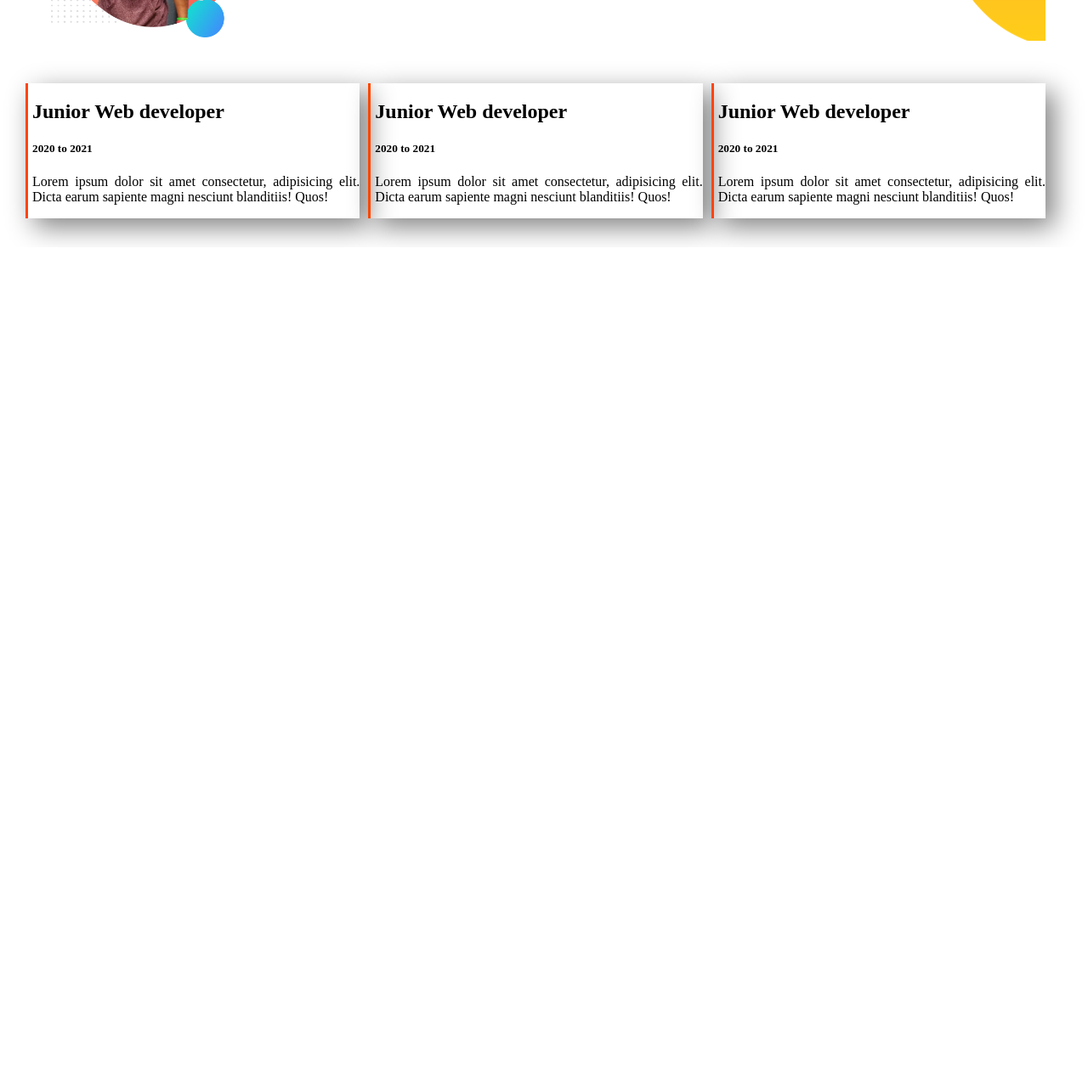
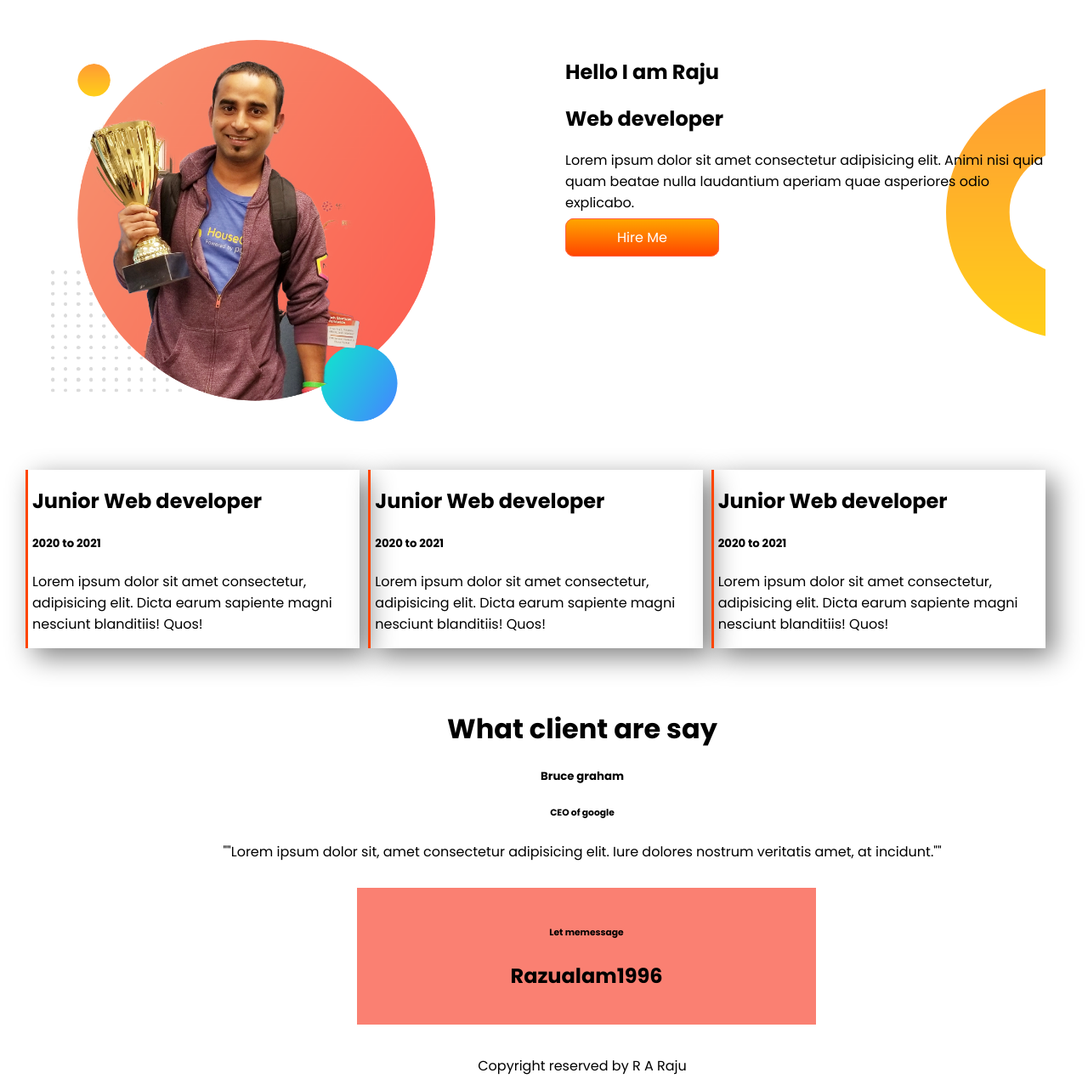
Before and after one commit to Razibul-Alam/Assignment1, a plain HTML site: page index.html in a window 1280 px wide. Shown: the part 509-1792 px from the top of the page at 85% size. Before the commit the page ends 800 px from the top, so only its background shows below. Drawn offline with Linux system fonts and the light colour scheme.

Commit message:
last commit

```diff
--- a/index.html
+++ b/index.html
@@ -4,6 +4,7 @@
     <meta charset="UTF-8">
     <meta http-equiv="X-UA-Compatible" content="IE=edge">
     <meta name="viewport" content="width=device-width, initial-scale=1.0">
+    <link href="https://fonts.googleapis.com/css2?family=Poppins:wght@200;300;400;500;600;700&display=swap" rel="stylesheet">
     <link rel="stylesheet" href="style.css">
     <title>My Portfolio</title>
 </head>
@@ -14,6 +15,7 @@
 <h2>Hello I am Raju</h2>
 <h2>Web developer</h2>
 <p>Lorem ipsum dolor sit amet consectetur adipisicing elit. Animi nisi quia quam beatae nulla laudantium aperiam quae asperiores odio explicabo.</p>
+<a class="button" href="http://" target="_blank" rel="noopener noreferrer">Hire Me</a>
         </div>
         <div class="half-width">
 <img class="banner-image" src="./images/jhankar.png" alt="">
@@ -28,6 +30,7 @@
 <h2>Hello I am Raju</h2>
 <h2>Web developer</h2>
 <p>Lorem ipsum dolor sit amet consectetur adipisicing elit. Animi nisi quia quam beatae nulla laudantium aperiam quae asperiores odio explicabo.</p>
+<a class="button2" href="http://" target="_blank" rel="noopener noreferrer">Hire Me</a>
         </div>
 
     </section>
@@ -49,6 +52,20 @@
             <p>Lorem ipsum dolor sit amet consectetur, adipisicing elit. Dicta earum sapiente magni nesciunt blanditiis! Quos!</p>
         </div>
     </section>
+    <div class="testimonial">
+<h1>What client are say</h1>
+<h5>Bruce graham</h5>
+<h6>CEO of google</h6>
+<p>""Lorem ipsum dolor sit, amet consectetur adipisicing elit. Iure dolores nostrum veritatis amet, at incidunt.""</p>
+
+<div class="email-box">
+    <h6>Let memessage</h6>
+    <h2>Razualam1996</h2>
+</div>
+</div>
+<div class="footer">
+<p> Copyright reserved by R A Raju</p>
+</div>
 </div>
 </body>
 </html>
--- a/style.css
+++ b/style.css
@@ -1,6 +1,8 @@
+
 body{
     padding: 0;
     margin: 0;
+    font-family: 'Poppins', sans-serif;
 }
 .main-container{
     width: 1330px;
@@ -23,7 +25,7 @@ body{
     padding-top: 50px;
 }
 .banner-image{
-    width: 40%;
+    width: 80%;
 }
 .half-width{
     width: 600px;
@@ -31,9 +33,7 @@ body{
     margin-left: 20px;
 
 }
-p{
-    text-align: justify;
-}
+
 .exp-section{
     display: flex;
     width: 1210px;
@@ -47,3 +47,36 @@ p{
     padding-left: 5px;
     margin-left: 10px;
 }
+.button{
+    text-decoration: none;
+    border: 1px solid tomato;
+    border-radius: 10px;
+    padding: 10px 30px;
+    background-image: linear-gradient(180deg,orange,orangered);
+    color: white;
+}
+.button2{
+    text-decoration: none;
+    border: 1px solid tomato;
+    border-radius: 10px;
+    padding: 10px 60px;
+    background-image: linear-gradient(180deg,orange,orangered);
+    color: white;
+}
+.testimonial{
+    padding-top: 50px;
+    text-align: center;
+
+}
+.email-box{
+    padding: 20px;
+    width: 500px;
+    margin-left: 400px;
+    background-color: salmon;
+    text-align: center;
+    margin-top: 30px;
+}
+.footer{
+    text-align: center;
+    padding-top: 20px;
+}
```
